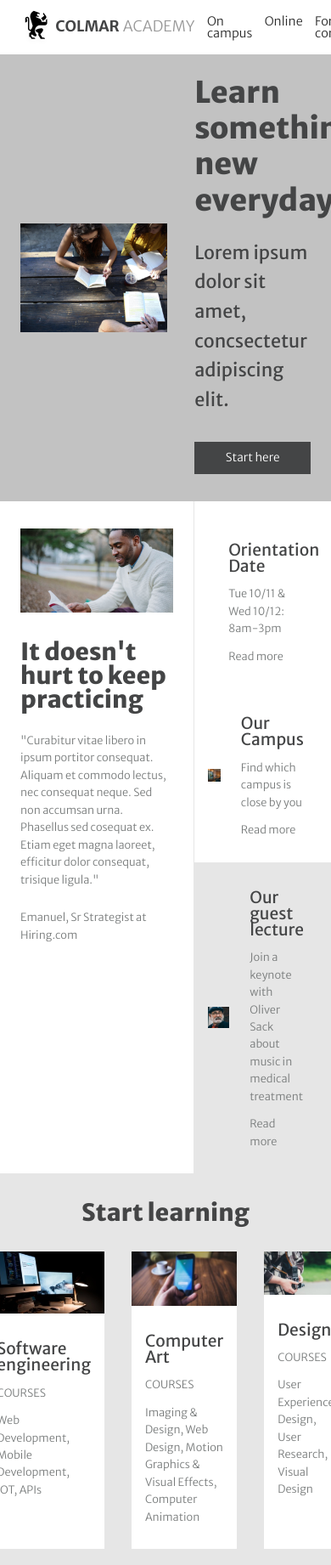
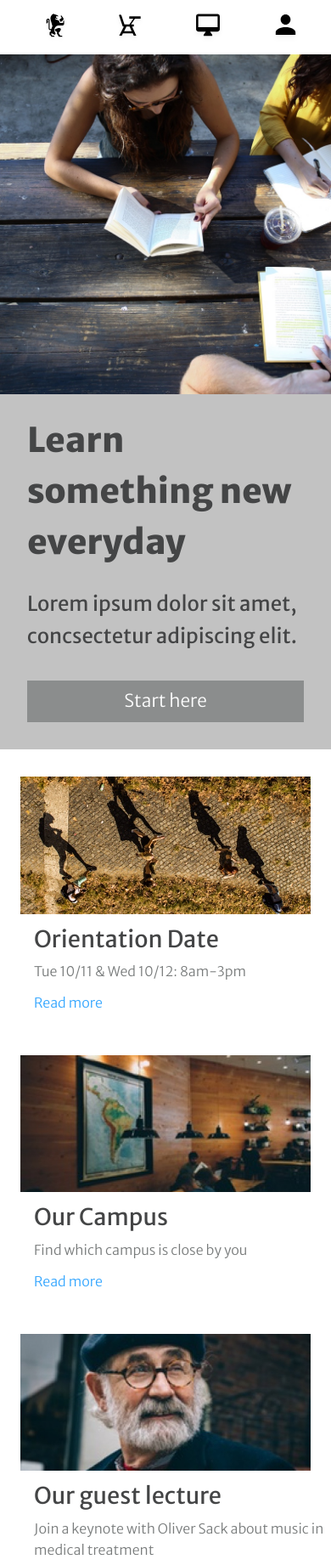
Before and after one commit to mikebarry16/Colmar-Academy, a plain HTML site: page index.html in a window 390 px wide. Shown: the top 1842 px of the page at 85% size. Drawn offline with Linux system fonts and the light colour scheme.

Commit message:
final commit, edits made for mobile screen size

```diff
--- a/index.html
+++ b/index.html
@@ -11,13 +11,12 @@
 
     <!-- Header/Navigation -->
     <header class="container">
-      <nav>
-        <a href="index.html">
-          <div class="logo">
-            <img src="resources/images/ic-logo.svg" alt="Colmar Academy Logo">
-            <span id="colmar">COLMAR</span><span id="academy">ACADEMY</span>
-          </div>
-        </a>
+
+      <nav class="desktop">
+        <div class="logo">
+          <img src="resources/images/ic-logo.svg" alt="Colmar Academy Logo">
+          <span id="colmar">COLMAR</span><span id="academy">ACADEMY</span>
+        </div>
         <div class="menu">
           <ul>
             <li><a href="#">On campus</a></li>
@@ -27,9 +26,22 @@
           </ul>
         </div>
       </nav>
+
+      <nav class="mobile">
+        <ul>
+          <li><a href="#"><img src="resources/images/ic-logo.svg"></a></li>
+          <li><a href="#"><img src="resources/images/ic-on-campus.svg"></a></li>
+          <li><a href="#"><img src="resources/images/ic-online.svg"></a></li>
+          <li><a href="#"><img src="resources/images/ic-login.svg"></a></li>
+        </ul>
+      </nav>
+
+
     </header>
 
+
     <!-- Banner -->
+
     <div class="banner">
 
       <div class="container">
@@ -50,11 +62,12 @@
 
     </div>
 
+
     <!-- Campus/Info Section -->
     <div class="campus container">
 
       <div class="main">
-        <div class="image-container">
+        <div class="image-container orientation">
           <img src="resources/images/information-main.jpg" alt="student reading a textbook on campus">
         </div>
         <div id="text-info">
@@ -67,7 +80,8 @@
       <div class="sidebar">
         <div class="content">
           <div class="image-container">
-            <img src="resources/images/information-orientation.jpg" alt="birds eye view of a campus pathway">
+            <img src="resources/images/information-orientation.jpg" alt="birds eye view of a campus pathway" id="hidden-mobile">
+            <img src="resources/images/information-orientation-mobile.jpg" alt="birds eye view of a campus pathway" id="visible-mobile">
           </div>
           <div id="text-info">
             <h3>Orientation Date</h3>
@@ -78,7 +92,8 @@
 
         <div class="content">
           <div class="image-container">
-            <img src="resources/images/information-campus.jpg" alt="a campus student center">
+            <img src="resources/images/information-campus.jpg" alt="campus student center" id="hidden-mobile">
+            <img src="resources/images/information-campus-mobile.jpg" alt="campus student center-mobile" id="visible-mobile">
           </div>
           <div id="text-info">
             <h3>Our Campus</h3>
@@ -89,7 +104,8 @@
 
         <div class="content highlight">
           <div class="image-container">
-            <img src="resources/images/information-guest-lecture.jpg" alt="guest lecturer Oliver Sack">
+            <img src="resources/images/information-guest-lecture.jpg" alt="guest lecturer Oliver Sack" id="hidden-mobile">
+            <img src="resources/images/information-guest-lecture-mobile.jpg" alt="guest lecturer Oliver Sack" id="visible-mobile">
           </div>
           <div id="text-info">
             <h3>Our guest lecture</h3>
@@ -238,7 +254,7 @@
       <div>
         <p>&copy;2016 Colmar Academy. All rights reserved</p>
       </div>
-      <div>
+      <div class="legal">
         <a href="#">Terms</a>
         <a href="#">Privacy</a>
       </div>
--- a/resources/css/style.css
+++ b/resources/css/style.css
@@ -136,7 +136,6 @@ nav ul li {
 .logo {
   display: flex;
   align-items: center;
-  /* height: 2rem; */
 }
 
 header a {
@@ -151,6 +150,48 @@ header a {
 .logo span {
   font-size: 1.1rem;
   margin-left: .25rem;
+}
+
+header .mobile {
+  display: none;
+}
+
+/* Header Mobile */
+@media only screen and (max-width: 680px) {
+
+  header .desktop {
+    display: none;
+  }
+
+  header .mobile {
+    display: flex;
+    align-items: center;
+    justify-content: space-between;
+    margin: 0 .75rem;
+  }
+
+  header .mobile ul {
+    display: flex;
+    justify-content: space-between;
+    align-items: center;
+    width: 100%;
+  }
+
+  header .mobile li {
+    padding: 0;
+    height: 2.2rem;
+  }
+
+  nav a {
+    vertical-align: bottom;
+
+  }
+
+  a img {
+    height: 100%;
+  }
+
+
 }
 
 
@@ -211,6 +252,66 @@ p#button  {
   font-size: .85rem;
 }
 
+/* Banner Mobile */
+@media only screen and (max-width: 680px) {
+  .banner {
+    width: 100%;
+  }
+
+  .banner .container {
+    width: 100%;
+    margin: 0;
+    padding: 0;
+    flex-direction: column;
+  }
+
+  .banner .image-container {
+    width: 100%;
+    margin: 0 auto;
+    height: 25rem;
+    background-image: url("../../resources/images/banner.jpg");
+    background-repeat: no-repeat;
+    background-position: top;
+    background-size: cover;
+  }
+
+  .banner .image-container img {
+    display: none;
+  }
+
+  #cta-container {
+    width: 100%;
+    margin: 0 auto;
+  }
+
+  #cta-container #cta {
+    max-width: 100%;
+    margin: 0 2rem;
+  }
+
+  #cta-container h1 {
+    line-height: 1.5;
+    font-size: 2.5rem;
+  }
+
+  #cta-container p {
+    /* line-height: 1.5; */
+    font-size: 1.5rem;
+  }
+
+  #button  {
+    background-color: hsl(183, 1%, 55%);
+  }
+
+  p#button {
+    font-size: 1.3rem;
+  }
+
+
+}
+
+
+
 
 /* Campus Info/ Supporting Section*/
 
@@ -266,9 +367,7 @@ p#button  {
 .sidebar .content {
   display: flex;
   width: 100%;
-  align-items: center;
   padding: 1rem 4rem 1rem 1rem;
-
 }
 
 
@@ -280,14 +379,76 @@ p#button  {
 
 }
 
-.sidebar .content .image-container img {
-
+.sidebar .content .image-container .mobile {
+  display: none;
 }
 
 .sidebar .content #text-info {
   width: 65%;
   margin: 0 1.5em;
   /* height: auto; */
+}
+
+.campus .sidebar #text-info p:last-child {
+  color: hsla(206, 100%, 50%, .8);
+}
+
+#visible-mobile {
+  display: none;
+}
+
+
+/* Campus Mobile */
+@media only screen and (max-width: 680px) {
+  .campus .main {
+    display: none;
+  }
+
+  .campus .sidebar {
+    width: 100%;
+    border: none;
+  }
+
+  .sidebar .content {
+    flex-direction: column;
+    margin: 16px 0 32px 0;
+    padding: 0;
+  }
+
+  .sidebar .content .image-container {
+    width: 100%;
+  }
+
+  .sidebar .content #text-info {
+    width: 100%;
+    margin-left: 1rem;
+  }
+
+  #text-info h3 {
+    font-size: 1.7rem;
+  }
+
+  #text-info p {
+    font-size: 1rem;
+
+  }
+
+  #text-info p:last-child {
+    margin-bottom: 0;
+  }
+
+  #hidden-mobile {
+    display: none;
+  }
+
+  #visible-mobile {
+    display: block;
+  }
+
+  .highlight {
+    background-color: white;
+  }
+
 }
 
 
@@ -326,6 +487,46 @@ p#button  {
   /* margin-bottom: 1rem; */
 }
 
+/* Classes Mobile */
+@media only screen and (max-width: 680px) {
+  .classes {
+    border: 1px solid hsl(45, 0%, 94%);
+    background-color: white;
+  }
+
+  .classes h2 {
+    font-size: 2.3rem;
+  }
+
+  .classes .image-container,
+  .classes #text-info p {
+    display: none;
+  }
+
+  .classes .row {
+    flex-direction: column;
+    align-items: center;
+  }
+
+  .classes .content {
+    width: 100%;
+    margin: .25rem 0;
+  }
+
+  .classes #text-info {
+    margin: 0;
+    padding: 1.5rem 1rem 1.5rem 1rem;
+    background-color: hsl(45, 0%, 76%);
+  }
+
+  .classes #text-info h3 {
+    font-size: 1.3rem;
+    margin: 0;
+    padding: 0;
+  }
+
+
+}
 
 /* Exhibits */
 
@@ -353,6 +554,35 @@ p#button  {
   margin-bottom: .5rem;
 }
 
+/* Classes Mobile */
+@media only screen and (max-width: 680px) {
+  .exhibits .sidebar {
+    display: none;
+  }
+
+  .exhibits .main #text-info {
+    display: none;
+  }
+
+  .exhibits .container {
+    margin: 0;
+    padding: 0;
+  }
+
+  .exhibits .main {
+    width: 100%;
+    margin: 0 auto;
+    padding: 1rem 0;
+  }
+
+  .video-container {
+    margin-bottom: 2rem;
+  }
+
+
+}
+
+
 /* Footer */
 footer {
   display: flex;
@@ -374,3 +604,19 @@ footer p,
 footer a {
   font-size: .7rem;
 }
+
+
+/* Footer Mobile */
+@media only screen and (max-width: 680px) {
+  footer {
+    border: none;
+  }
+
+  footer .legal {
+    display: none;
+  }
+
+  footer p {
+    font-size: .9rem;
+  }
+}
```
